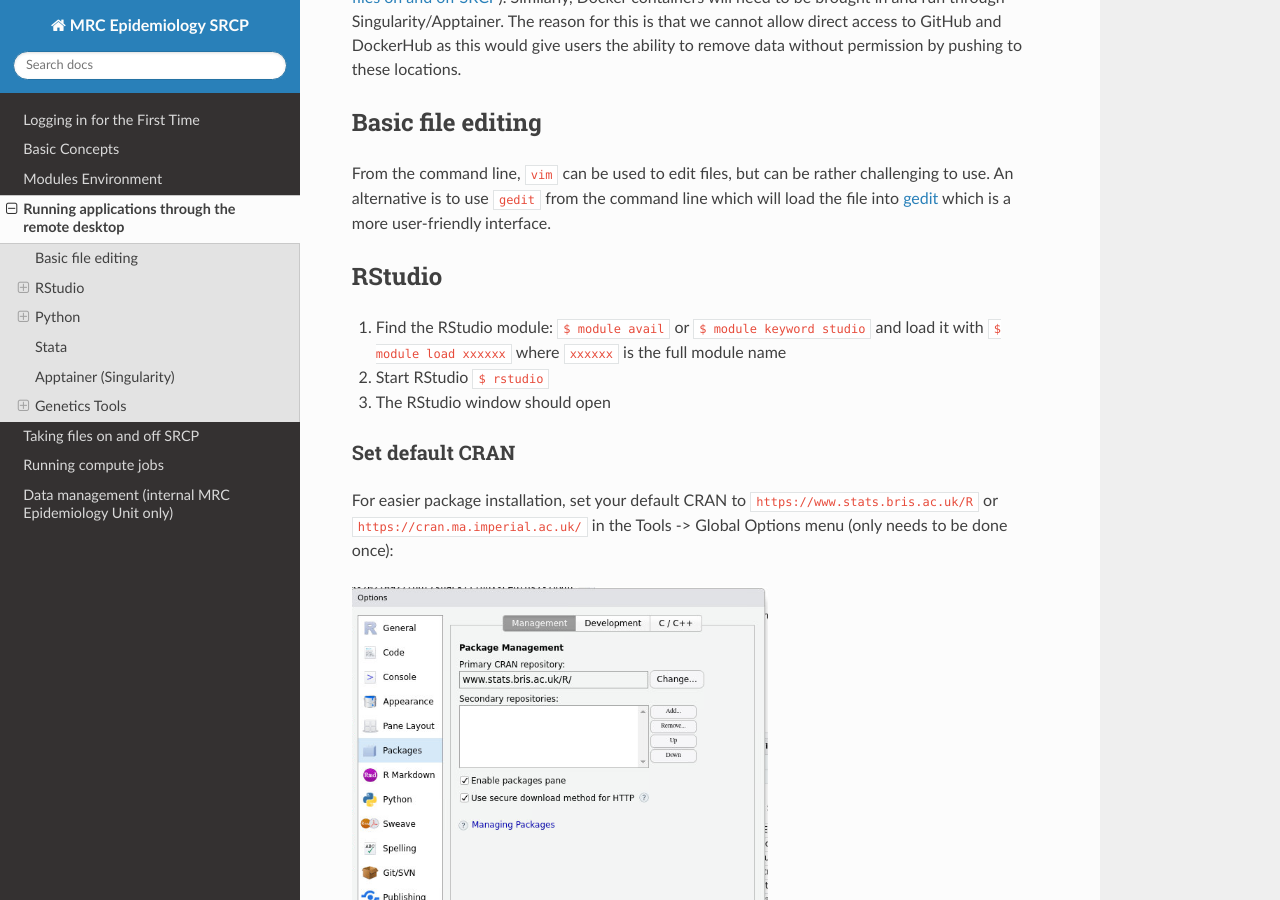
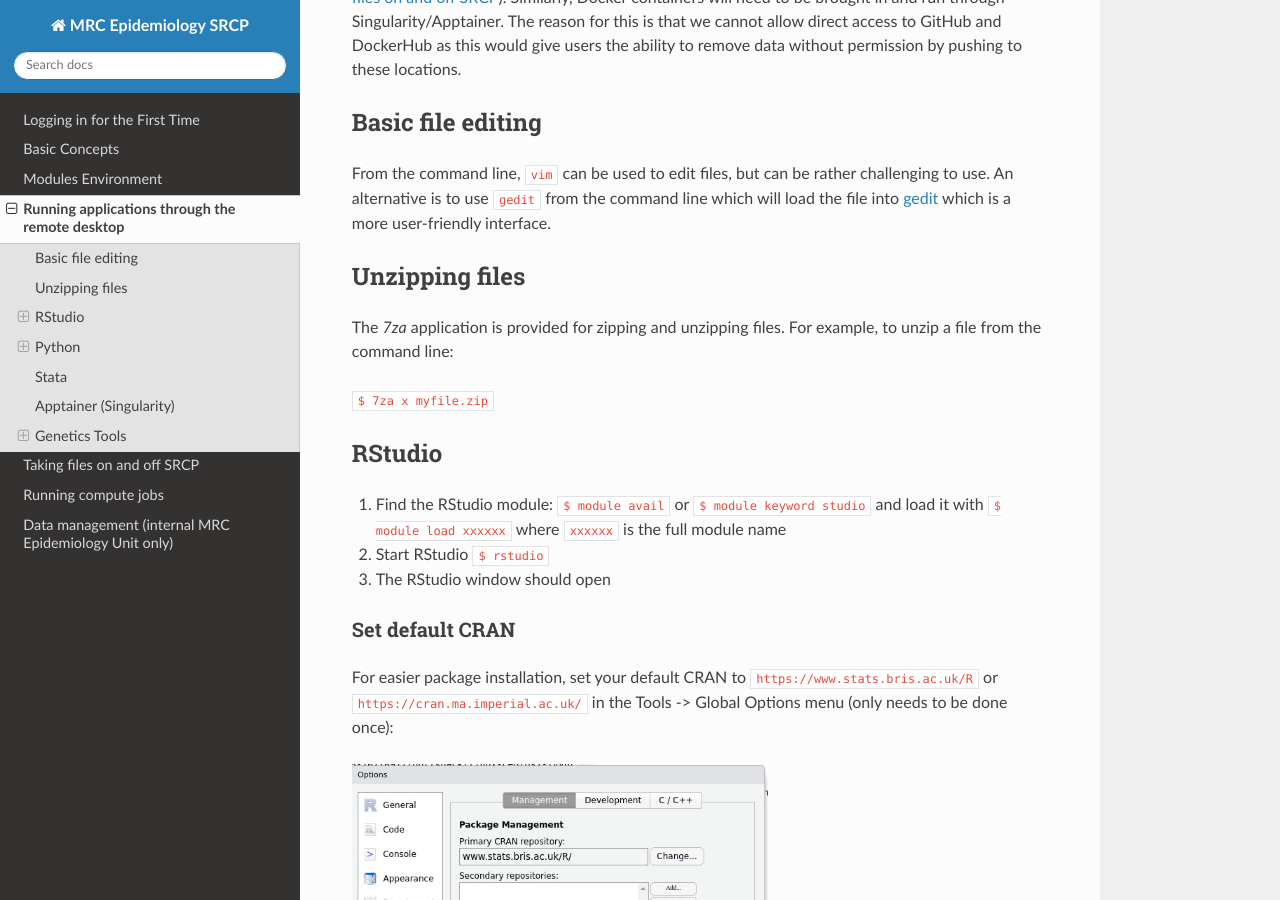
Before and after one commit to epi-analysis/SRCP_docs, a Sphinx documentation site: the page built from docs/source/03-Running-applications-through-the-remote-desktop.rst, in a window 1280 px wide and 900 px high, scrolled down 342 px. Built offline with Sphinx 7.4.7 and the Read the Docs theme 3.1.0, drawn with Linux system fonts in a browser that asks for light colours.

Commit message:
Update 03-Running-applications-through-the-remote-desktop.rst

```diff
--- a/docs/source/03-Running-applications-through-the-remote-desktop.rst
+++ b/docs/source/03-Running-applications-through-the-remote-desktop.rst
@@ -8,6 +8,12 @@
 Basic file editing
 ------------------
 From the command line, ``vim`` can be used to edit files, but can be rather challenging to use. An alternative is to use ``gedit`` from the command line which will load the file into `gedit <https://help.gnome.org/users/gedit/stable/>`__ which is a more user-friendly interface.
+
+Unzipping files
+---------------
+The `7za` application is provided for zipping and unzipping files. For example, to unzip a file from the command line:
+
+``$ 7za x myfile.zip``
 
 RStudio
 -------
```
